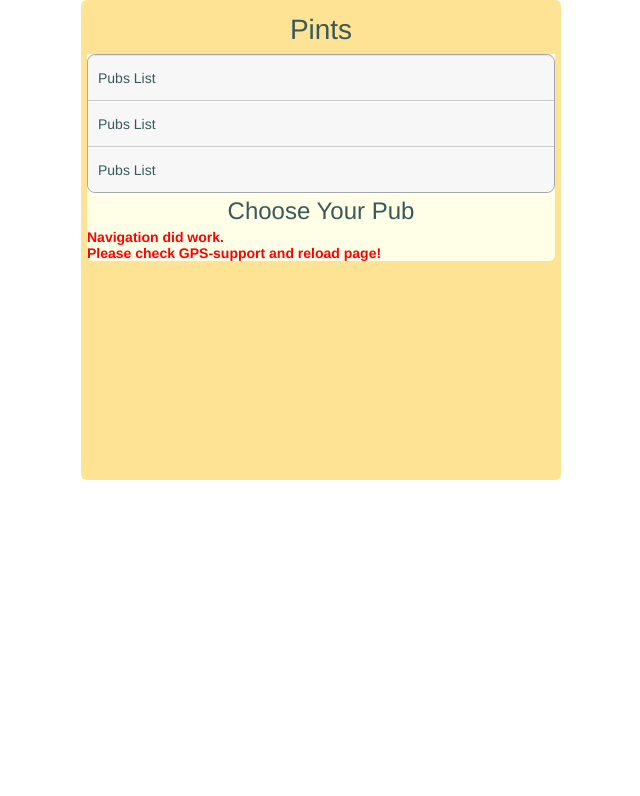
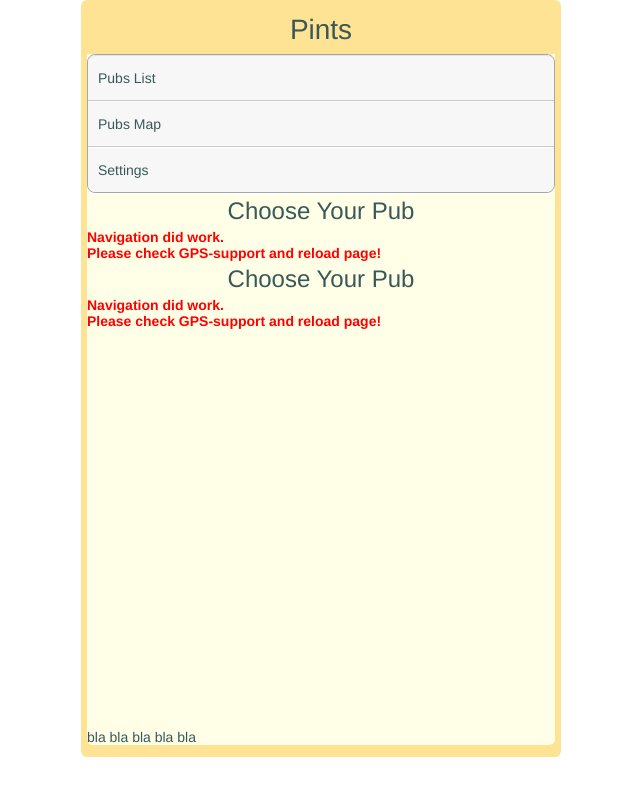
Before and after one commit to richardtraindl/pints, a Jekyll site: the page built from pints/index.html, in a window 1280 px wide. Shown: the top 796 px of the page, without its empty margins (319-959 px from the left). Built offline with Jekyll 4.4.1, drawn with Linux system fonts in a browser that asks for light colours.

Commit message:
Update index.html

```diff
--- a/pints/index.html
+++ b/pints/index.html
@@ -9,8 +9,8 @@ id: index
       <nav>
         <ul>
           <li><a class="tab" id="tab1" href="#tab-list">Pubs List</a></li>
-          <li><a class="tab" id="tab2" href="#tab-map">Pubs List</a></li>
-          <li><a class="tab" id="tab3" href="#tab-settings">Pubs List</a></li>
+          <li><a class="tab" id="tab2" href="#tab-map">Pubs Map</a></li>
+          <li><a class="tab" id="tab3" href="#tab-settings">Settings</a></li>
         </ul>
       </nav>
 
@@ -46,7 +46,7 @@ id: index
     <script>
       $(document).ready(function() {
 
-        $('.tab').click(function(){
+        /* $('.tab').click(function(){
             console.log("href: " + $(this).attr("href"));
             var id = $(this).attr("href");
             console.log( " " + $(id).html() );
@@ -56,14 +56,12 @@ id: index
             $('#tab-settings').hide();
             $(id).show();
             return false;
-        });
+        }); */
 
         show_pubs(10);
 
-        $('#tab-map').hide();
-        $('#tab-settings').hide();
+        // $('#tab-map').hide();
+        // $('#tab-settings').hide();
 
-        /* $('#tab-list').click(function() { show_pubs(1); });
-        $('#tab-map').click(function() { show_pubs(2); }); */
     });
   </script>
```
